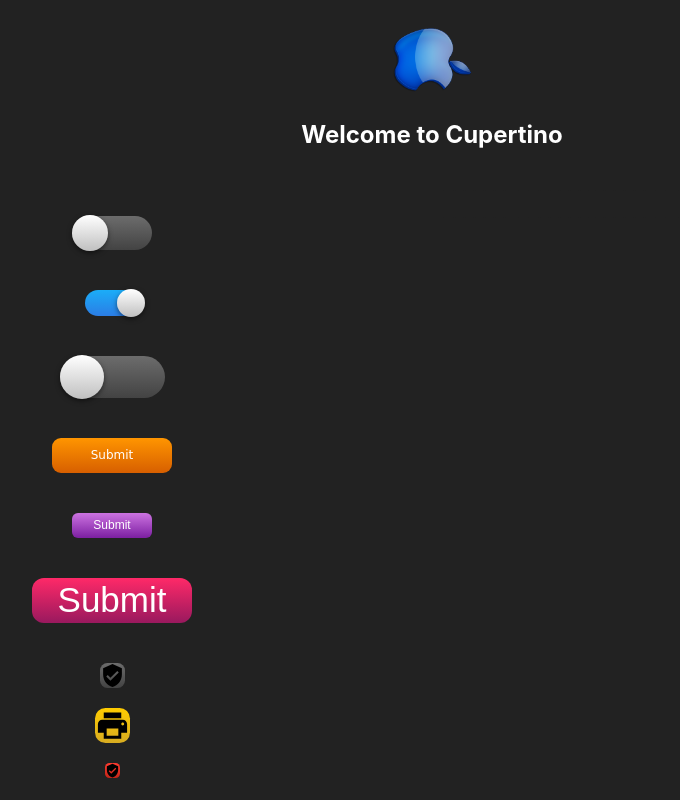
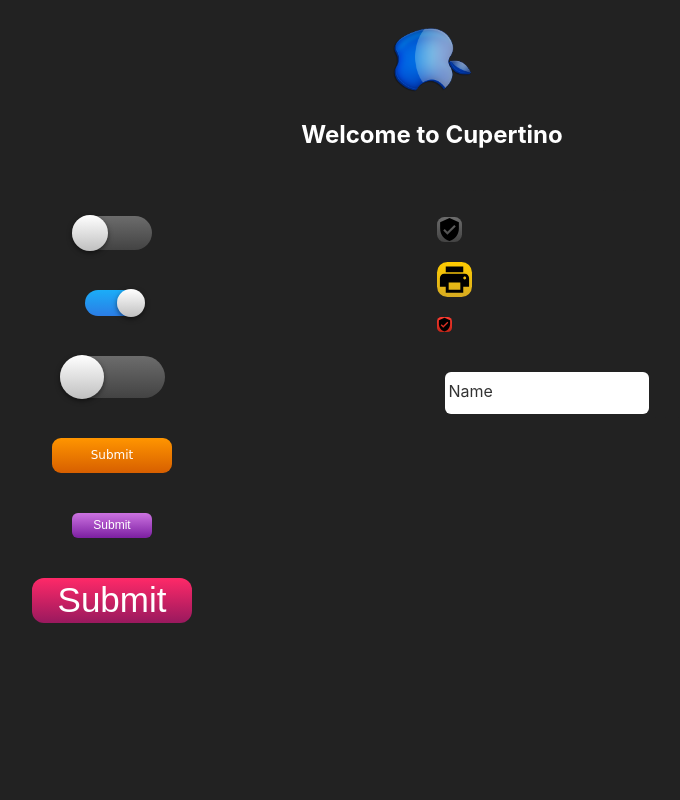
Before and after one commit to vldmrkl/react-cupertino, a React (Create React App) app: page / in a window 1280 px wide. Shown: the whole page, without its empty margins (208-888 px from the left). Built offline with nearby package versions, Linux system fonts and the light colour scheme.

Commit message:
Added Textbox

```diff
--- a/src/App.js
+++ b/src/App.js
@@ -4,6 +4,8 @@ import './App.css';
 import Switch from './components/Switch/Switch';
 import PushButton from './components/PushButton/PushButton';
 import Checkbox from './components/Checkbox/Checkbox';
+import Textbox from './components/Textbox/Textbox';
+
 import cbIcon from './cbIcon.svg';
 import cbIcon2 from './cbIcon2.svg';
 class App extends Component {
@@ -14,6 +16,7 @@ class App extends Component {
           <img src={logo} className="App-logo" alt="logo" />
           <h1 className="App-title">Welcome to Cupertino</h1>
         </header>
+
         <div className="left-div">
           <Switch /><br /><br />
           <Switch size="small"
@@ -23,7 +26,7 @@ class App extends Component {
             colorChecked="orange" /><br /><br />
 
           <PushButton title="Submit"
-            color="orange"  style={{fontFamily: '"Comic Sans MS", cursive, sans-serif'}} /><br /><br />
+            color="orange" style={{ fontFamily: '"Comic Sans MS", cursive, sans-serif' }} /><br /><br />
 
           <PushButton title="Submit"
             color="purple"
@@ -33,17 +36,21 @@ class App extends Component {
           <PushButton title="Submit"
             color="pink"
             size="large"
-            style={{fontSize: "35px"}}  /> <br /> <br />
+            style={{ fontSize: "35px" }} /> <br /> <br />
 
+
+
+        </div>
+        <div className="right-div">
           <Checkbox size="medium"
-            icon={cbIcon}/>
+            icon={cbIcon} />
 
           <br />
 
           <Checkbox size="large"
             icon={cbIcon2}
             colorChecked="green"
-                      colorUnchecked="yellow"/>
+            colorUnchecked="yellow" />
 
           <br />
 
@@ -51,10 +58,10 @@ class App extends Component {
             icon={cbIcon}
             colorChecked="red"
             checked
-                      colorUnchecked="orange"/>
+            colorUnchecked="orange" />
+          <br /><br />
+          <Textbox label="Name" />
 
-        </div>
-        <div className="right-div">
 
         </div>
         <br />
```
Lines whose indentation alone changed are shown as unchanged.
